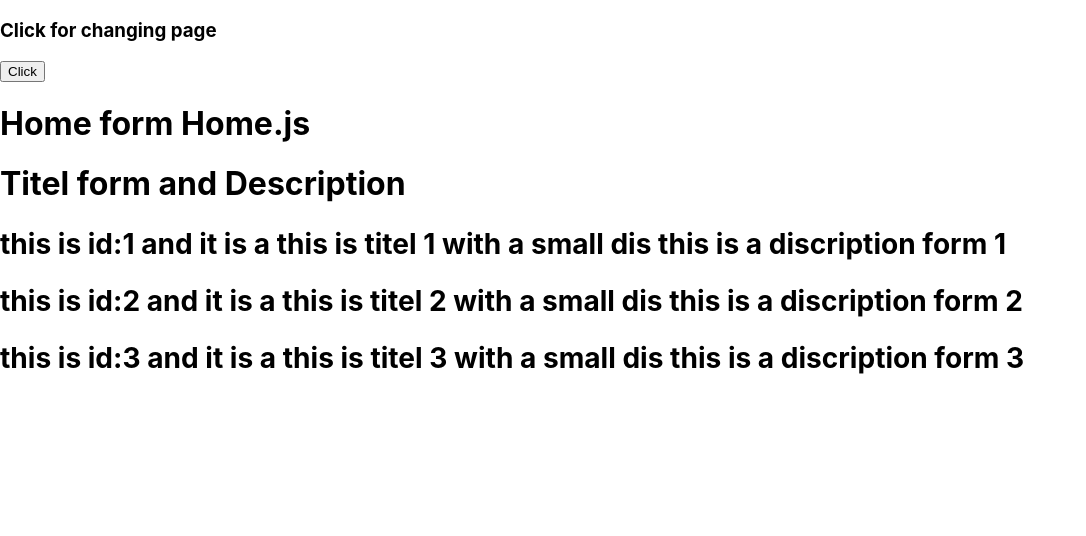
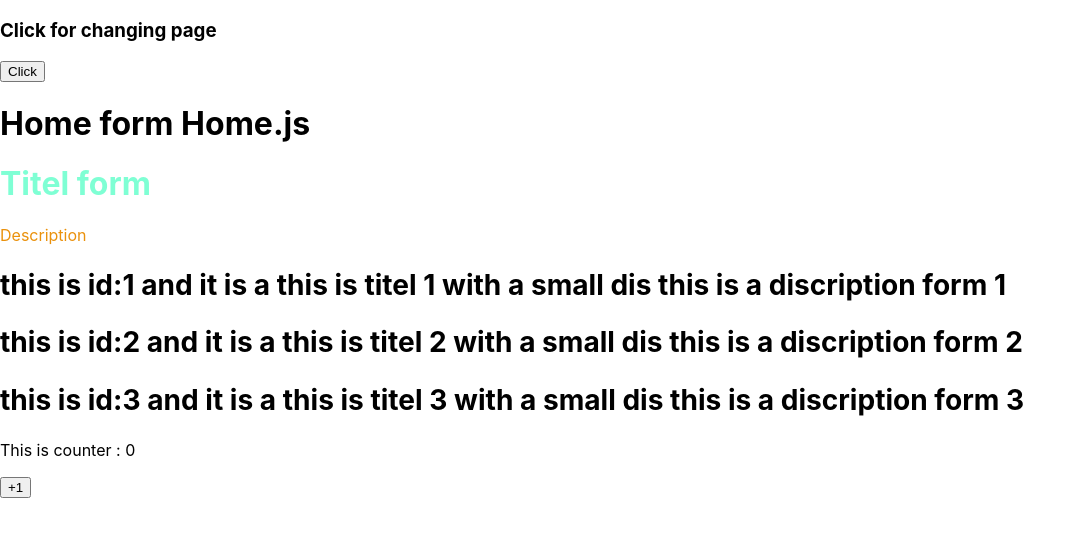
Before and after one commit to monanksojitra/book-store, a React (Create React App) app: page / in a window 1280 px wide. Shown: the top 536 px of the page, without its empty margins (0-1086 px from the left). Built offline with nearby package versions, Linux system fonts and the light colour scheme.

Commit message:
Day 7 Task 1

```diff
--- a/src/component/Titel.js
+++ b/src/component/Titel.js
@@ -1,10 +1,11 @@
 import React from 'react'
-
+import '../css/titel.css'
 
 export default function Titel(prope) {
   return (
     <div>
-    <h1>Titel form {prope.title} and  Description {prope.dis}</h1>
+    <h1 className='titel'>Titel form</h1>
+    <p className='dess'>Description {prope.dis} </p>
     <h3>{prope.list}</h3>
     {/* <h1>Titel form {prope.title} and Description {prope.dis}</h1>
     <h1>Titel form {prope.title} and Description {prope.dis}</h1> */}
--- /dev/null
+++ b/src/css/titel.css
@@ -0,0 +1,6 @@
+.titel{
+    color: aquamarine;
+}
+.dess{
+    color: rgb(234, 145, 12);
+}
--- a/src/pages/Home.js
+++ b/src/pages/Home.js
@@ -1,6 +1,8 @@
 import React, { Component } from 'react'
 import List from '../component/List';
 // import Titel from '../component/Titel';
+import Counter from '../component/Counter'
+
 
 
 class Home extends Component {
@@ -18,6 +20,7 @@ class Home extends Component {
         <h3>{this.state.title}</h3>
         <h3>{this.state.dis}</h3>
         <List/>
+        <Counter/>
       </div>
     )
   }
```
